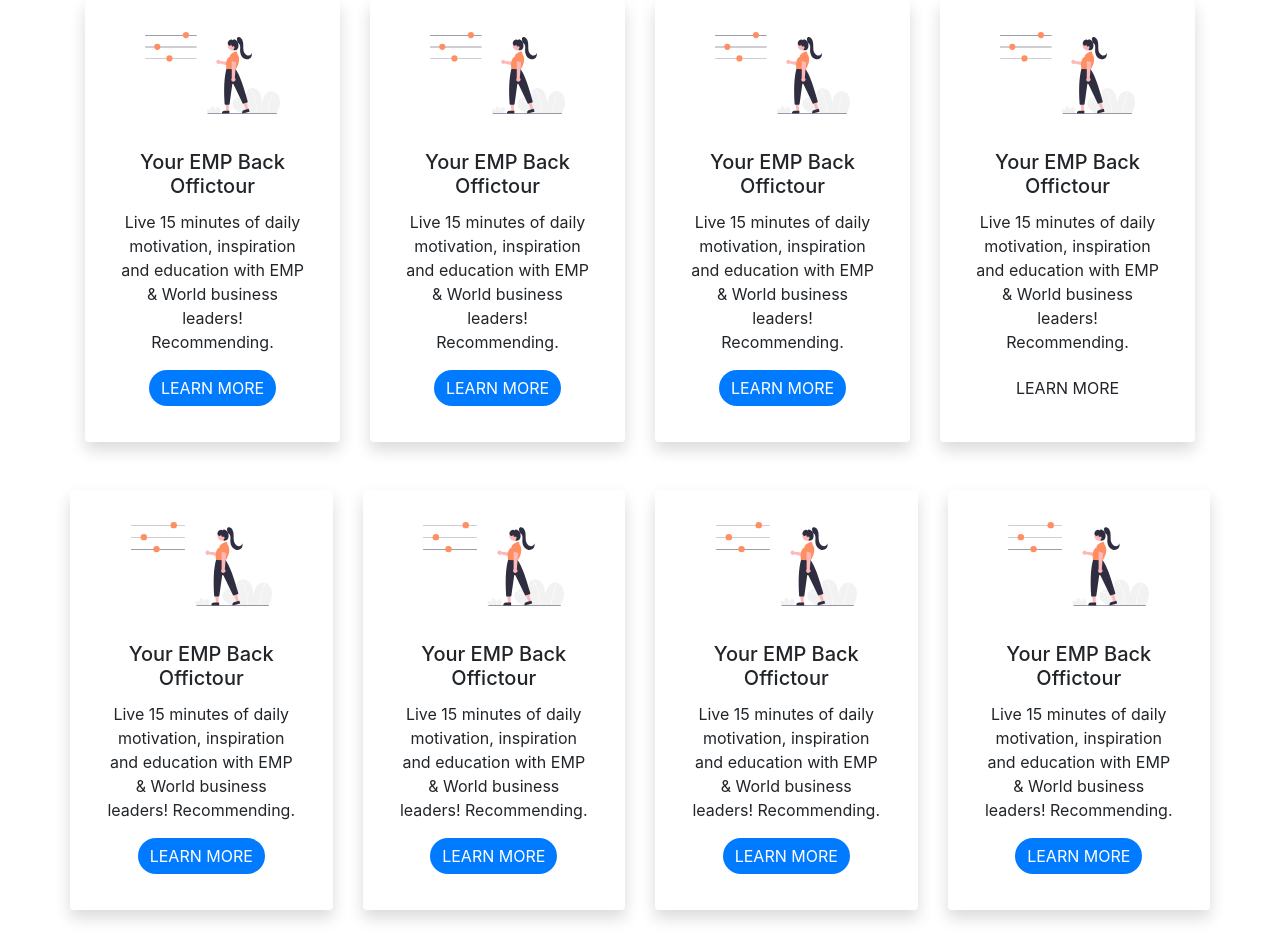
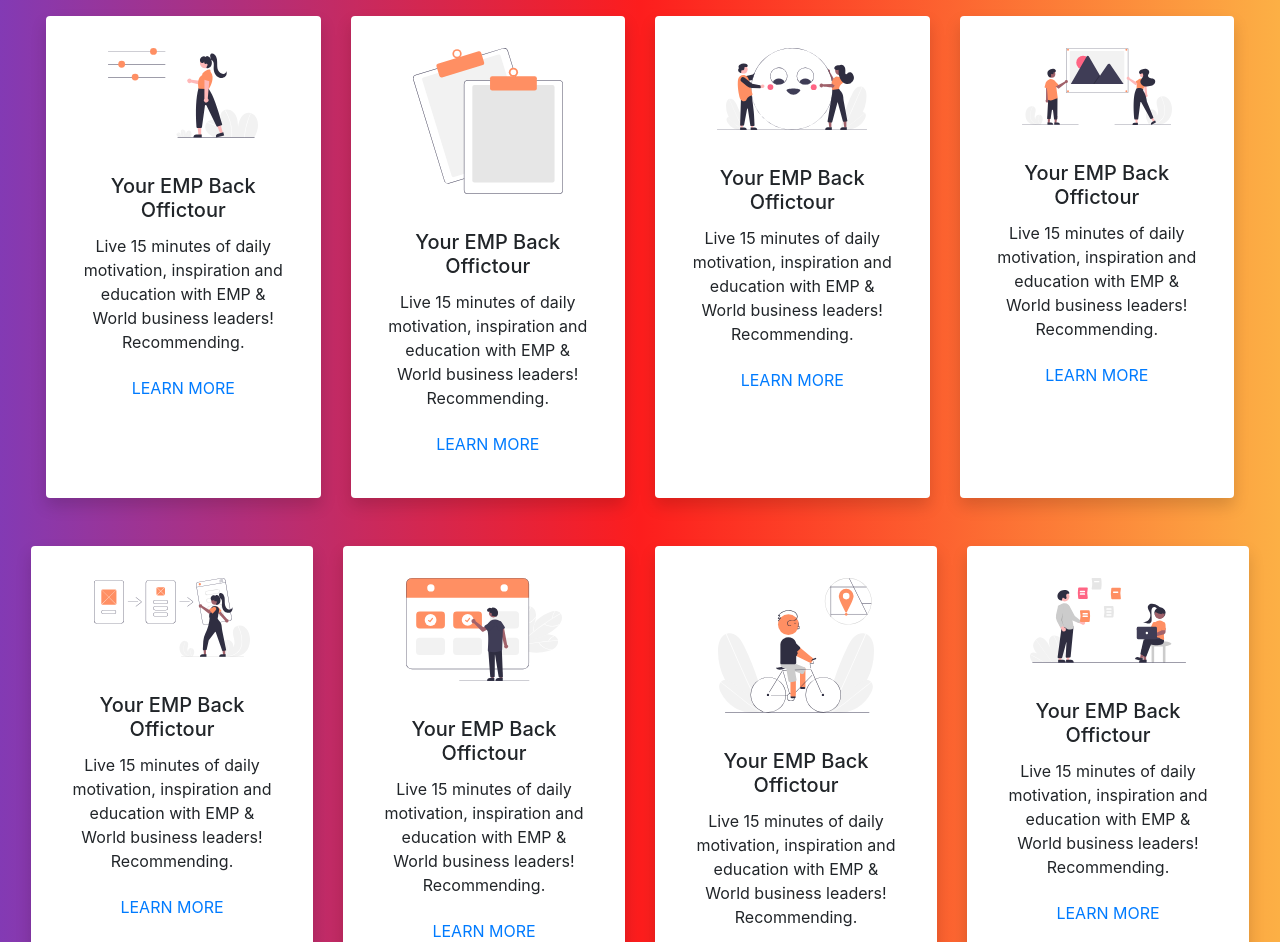
Before and after one commit to okaycharlottes/challenge-bootstrap, a plain HTML site: page index.html in a window 1280 px wide. Shown: the part 56-998 px from the top of the page. Drawn offline with Linux system fonts and the light colour scheme.

Commit message:
exo fini je crois

```diff
--- a/index.html
+++ b/index.html
@@ -5,6 +5,7 @@
     <meta name="viewport" content="width=device-width, initial-scale=1.0">
     <title>Layout</title>
    <link rel="stylesheet" href="bootstrap-4.5.2-dist/css/bootstrap.css"/>
+   <link rel="stylesheet" href="style.css"/>
 
 
 </head>
@@ -14,7 +15,7 @@
 <header>
 
 <nav class="navbar navbar-expand-lg navbar-light bg-light">
-  <a class="navbar-brand" href="#">Navbar</a>
+  <a class="navbar-brand" href="#"> Charlotte</a>
   <button class="navbar-toggler" type="button" data-toggle="collapse" data-target="#navbarSupportedContent" aria-controls="navbarSupportedContent" aria-expanded="false" aria-label="Toggle navigation">
     <span class="navbar-toggler-icon"></span>
   </button>
@@ -171,8 +172,8 @@
 
 
 
-    <div class="container">
-    <div class="row pb-5">
+    <div class="container-fluid">
+    <div class="row m-3 pb-5">
 
 
 
@@ -182,85 +183,85 @@
                 <div class="card-body">
                   <h5 class="card-title">Your EMP Back Offictour</h5>
                   <p class="card-text">Live 15 minutes of daily motivation, inspiration and education with EMP & World business leaders! Recommending.</p>
-                  <a href="#" class="btn btn-primary border-0 rounded-pill">LEARN MORE</a>
+                  <a href="#" class="btn btn-outline-primary border-0 rounded-pill">LEARN MORE</a>
                 </div>
               </div>
         </div>
 
         <div class="col-3 d-flex">
           <div class="card text-center shadow p-3 mb-5 bg-white rounded border-0" style="width: 18rem;">
-              <img src="image/1.svg" class="card-img-top w-75 p-3 mx-auto" alt="picture1"/>
+              <img src="image/2.svg" class="card-img-top w-75 p-3 mx-auto" alt="picture1"/>
               <div class="card-body">
                 <h5 class="card-title">Your EMP Back Offictour</h5>
                 <p class="card-text">Live 15 minutes of daily motivation, inspiration and education with EMP & World business leaders! Recommending.</p>
-                <a href="#" class="btn btn-primary border-0 rounded-pill">LEARN MORE</a>
+                <a href="#" class="btn btn-outline-primary border-0 rounded-pill">LEARN MORE</a>
               </div>
             </div>
       </div>
 
       <div class="col-3 d-flex">
         <div class="card text-center shadow p-3 mb-5 bg-white rounded border-0" style="width: 18rem;">
-            <img src="image/1.svg" class="card-img-top w-75 p-3 mx-auto" alt="picture1"/>
+            <img src="image/3.svg" class="card-img-top w-75 p-3 mx-auto" alt="picture1"/>
             <div class="card-body">
               <h5 class="card-title">Your EMP Back Offictour</h5>
               <p class="card-text">Live 15 minutes of daily motivation, inspiration and education with EMP & World business leaders! Recommending.</p>
-              <a href="#" class="btn btn-primary border-0 rounded-pill">LEARN MORE</a>
+              <a href="#" class="btn btn-outline-primary border-0 rounded-pill">LEARN MORE</a>
             </div>
           </div>
     </div>
 
     <div class="col-3 d-flex">
       <div class="card text-center shadow p-3 mb-5 bg-white rounded border-0" style="width: 18rem;">
-          <img src="image/1.svg" class="card-img-top w-75 p-3 mx-auto" alt="picture1"/>
+          <img src="image/4.svg" class="card-img-top w-75 p-3 mx-auto" alt="picture1"/>
           <div class="card-body">
             <h5 class="card-title">Your EMP Back Offictour</h5>
             <p class="card-text">Live 15 minutes of daily motivation, inspiration and education with EMP & World business leaders! Recommending.</p>
-            <a href="#" class="btn btn-white border-0 rounded-pill">LEARN MORE</a>
+            <a href="#" class="btn btn-outline-primary border-0 rounded-pill">LEARN MORE</a>
           </div>
         </div>
   </div>
 
-  <div class="row">
+  <div class="row pwdcontainer-fluid">
     <div class="col-3 d-flex">
       <div class="card text-center shadow p-3 mb-5 bg-white rounded border-0" style="width: 18rem;">
-          <img src="image/1.svg" class="card-img-top w-75 p-3 mx-auto" alt="picture1"/>
+          <img src="image/5.svg" class="card-img-top w-75 p-3 mx-auto" alt="picture1"/>
           <div class="card-body">
             <h5 class="card-title">Your EMP Back Offictour</h5>
             <p class="card-text">Live 15 minutes of daily motivation, inspiration and education with EMP & World business leaders! Recommending.</p>
-            <a href="#" class="btn btn-primary border-0 rounded-pill">LEARN MORE</a>
+            <a href="#" class="btn btn-outline-primary border-0 rounded-pill">LEARN MORE</a>
           </div>
         </div>
   </div>
 
   <div class="col-3 d-flex">
     <div class="card text-center shadow p-3 mb-5 bg-white rounded border-0" style="width: 18rem;">
-        <img src="image/1.svg" class="card-img-top w-75 p-3 mx-auto" alt="picture1"/>
+        <img src="image/6.svg" class="card-img-top w-75 p-3 mx-auto" alt="picture1"/>
         <div class="card-body">
           <h5 class="card-title">Your EMP Back Offictour</h5>
           <p class="card-text">Live 15 minutes of daily motivation, inspiration and education with EMP & World business leaders! Recommending.</p>
-          <a href="#" class="btn btn-primary border-0 rounded-pill">LEARN MORE</a>
+          <a href="#" class="btn btn-outline-primary border-0 rounded-pill">LEARN MORE</a>
         </div>
       </div>
 </div>
 
 <div class="col-3 d-flex">
   <div class="card text-center shadow p-3 mb-5 bg-white rounded border-0" style="width: 18rem;">
-      <img src="image/1.svg" class="card-img-top w-75 p-3 mx-auto" alt="picture1"/>
+      <img src="image/7.svg" class="card-img-top w-75 p-3 mx-auto" alt="picture1"/>
       <div class="card-body">
         <h5 class="card-title">Your EMP Back Offictour</h5>
         <p class="card-text">Live 15 minutes of daily motivation, inspiration and education with EMP & World business leaders! Recommending.</p>
-        <a href="#" class="btn btn-primary border-0 rounded-pill">LEARN MORE</a>
+        <a href="#" class="btn btn-outline-primary border-0 rounded-pill">LEARN MORE</a>
       </div>
     </div>
 </div>
 
 <div class="col-3 d-flex">
   <div class="card text-center shadow p-3 mb-5 bg-white rounded border-0" style="width: 18rem;">
-      <img src="image/1.svg" class="card-img-top w-75 p-3 mx-auto" alt="picture1"/>
+      <img src="image/8.svg" class="card-img-top w-75 p-3 mx-auto" alt="picture1"/>
       <div class="card-body">
         <h5 class="card-title">Your EMP Back Offictour</h5>
         <p class="card-text">Live 15 minutes of daily motivation, inspiration and education with EMP & World business leaders! Recommending.</p>
-        <a href="#" class="btn btn-primary border-0 rounded-pill">LEARN MORE</a>
+        <a href="#" class="btn btn-outline-primary border-0 rounded-pill">LEARN MORE</a>
       </div>
     </div>
 </div>
--- a/style.css
+++ b/style.css
@@ -5,3 +5,9 @@ body{
     background: linear-gradient(90deg, rgba(131,58,180,1) 0%, rgba(253,29,29,1) 50%, rgba(252,176,69,1) 100%);
 
 }
+
+.charlotte:hover{
+    color: blue;
+    cursor: pointer;
+
+}
```
